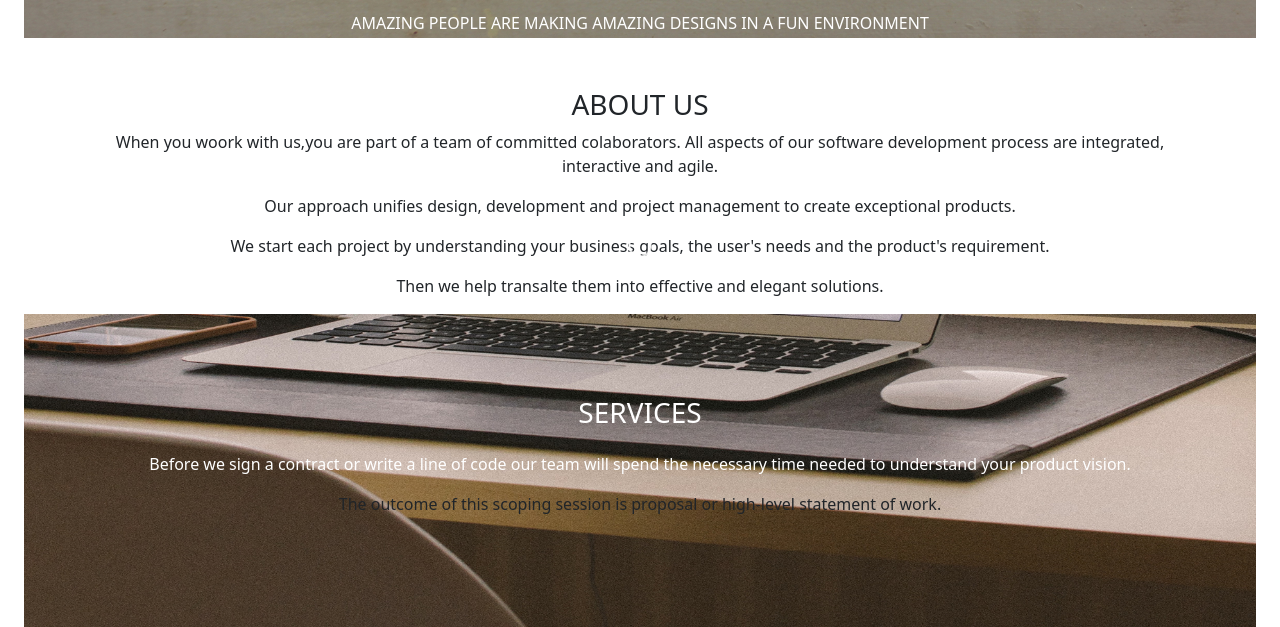
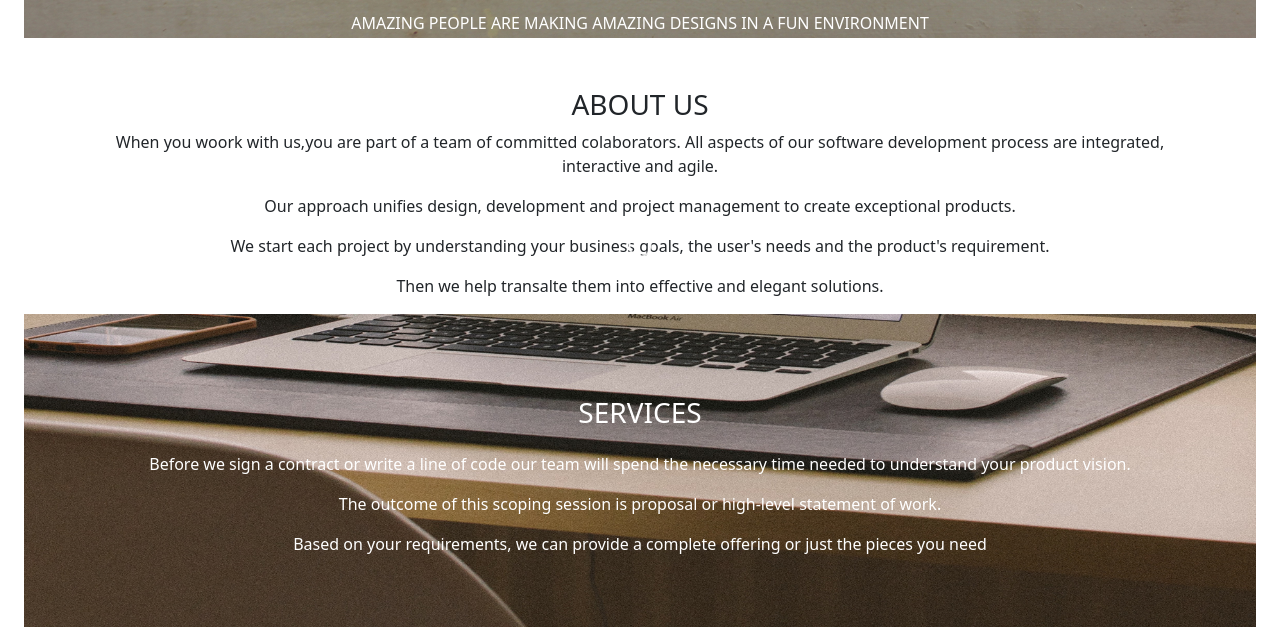
Before and after one commit to Njoro410/Delani-Studio, a plain HTML site: page index.html in a window 1280 px wide. Shown: the part 649-1276 px from the top of the page. Drawn offline with Linux system fonts and the light colour scheme.

Commit message:
added more content to services section4

```diff
--- a/index.html
+++ b/index.html
@@ -73,7 +73,10 @@
             <p class="bodyheadings" id="paragraph2">Before we sign a contract or write a line of code our team will spend the necessary time needed to understand your product vision.</p>
           </div>
           <div>
-            <p class="bodyheadings" id="paragraph">The outcome of this scoping session is proposal or high-level statement of work.</p>
+            <p class="bodyheadings" id="paragraph3">The outcome of this scoping session is proposal or high-level statement of work.</p>
+          </div>
+          <div>
+            <p class="bodyheadings" id="paragraph3">Based on your requirements, we can provide a complete offering or just the pieces you need</p>
           </div>
         </div>
       </div>
```
